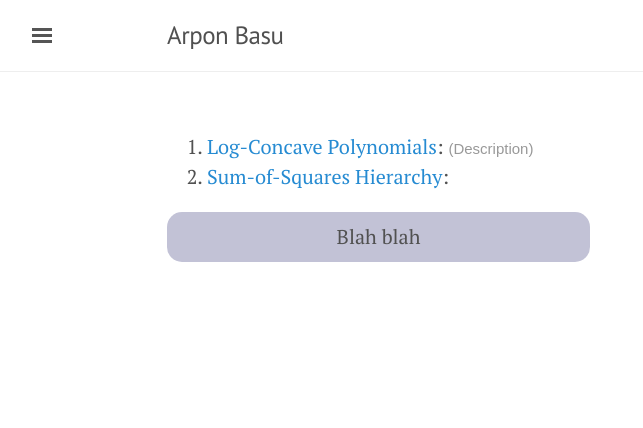
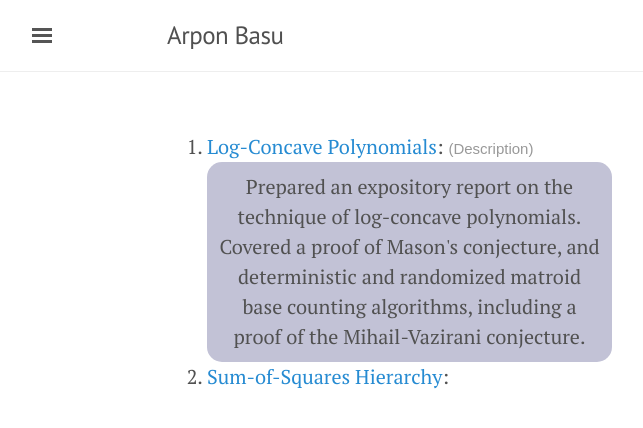
Before and after one commit to rugiarindam/rugiarindam.github.io, a Jekyll site: the page built from dummy6789.html, in a window 1280 px wide. Shown: the top 428 px of the page, without its empty margins (3-646 px from the left). Built offline with Jekyll 4.4.1, drawn with Linux system fonts in a browser that asks for light colours; nearby versions of some CDN libraries.

Commit message:
new feature

```diff
--- a/dummy6789.html
+++ b/dummy6789.html
@@ -4,7 +4,10 @@ title: Test
 ---
 
 <ol type="1">
-    <li> <a href="./Expository_Writings/log_concave_polynomials.pdf" target="_blank">Log-Concave Polynomials</a>: <a onclick="myFunction()"><span style="font-family: sans-serif, 'Open Sans';color: #999;font-size: 15px;">(Description)</span></a>
+    <li> <a href="./Expository_Writings/log_concave_polynomials.pdf" target="_blank">Log-Concave Polynomials</a>: <a onclick="myFunction()"><span style="font-family: sans-serif, 'Open Sans';color: #999;font-size: 15px;">(Description)</span></a><br>
+    <div style="border-radius:15px;-webkit-border-radius:15px;-moz-border-radius:15px;width:45%;float:center;background-color:#c2c2d6;margin-left:0;padding:10px;text-align:center;" id="log-conc_desc">
+        Prepared an expository report on the technique of log-concave polynomials. Covered a proof of Mason's conjecture, and deterministic and randomized matroid base counting algorithms, including a proof of the Mihail-Vazirani conjecture.
+    </div>
     </li>
     <li> <a href="./Expository_Writings/SoS.pdf" target="_blank">Sum-of-Squares Hierarchy</a>:
     </li>
@@ -12,10 +15,11 @@ title: Test
 
 <script>
 function myFunction() {
-  let textbox = document.getElementById("log-conc_desc");
+  var x = document.getElementById("log-conc_desc");
+  if (x.style.display === "none") {
+    x.style.display = "block";
+  } else {
+    x.style.display = "none";
+  }
 }
 </script>
-
-<div style="border-radius:15px;-webkit-border-radius:15px;-moz-border-radius:15px;width:45%;float:center;background-color:#c2c2d6;margin-left:0;padding:10px;text-align:center;" id="log-conc_desc">
-    Blah blah
-</div>
```
